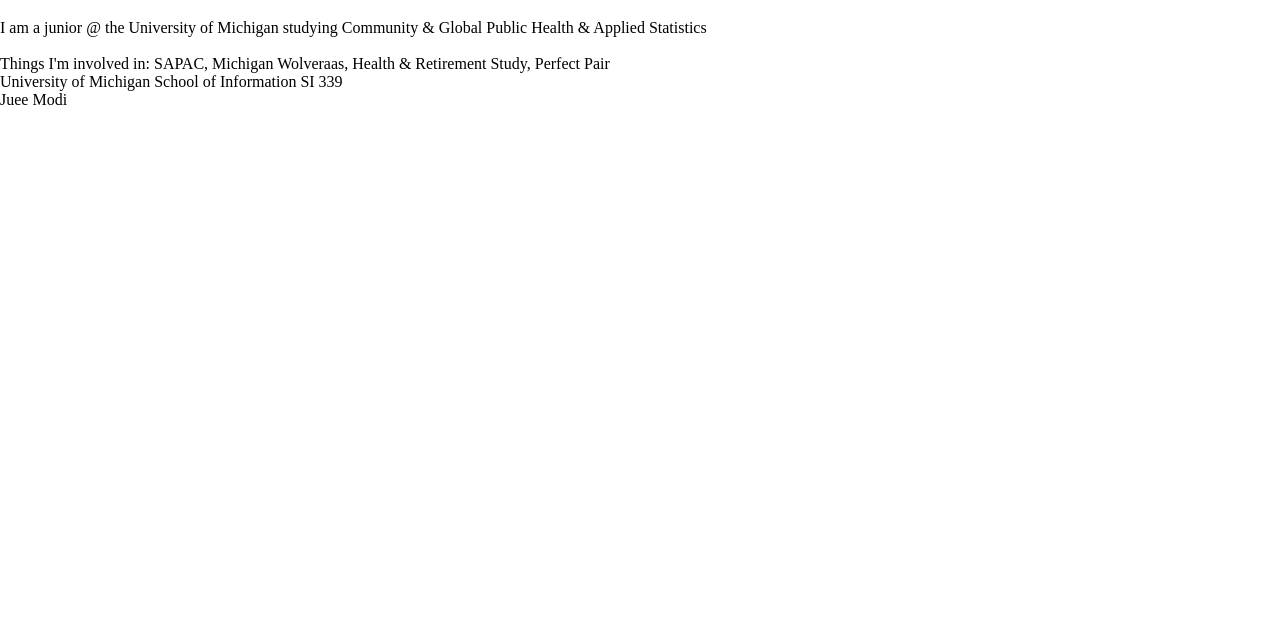
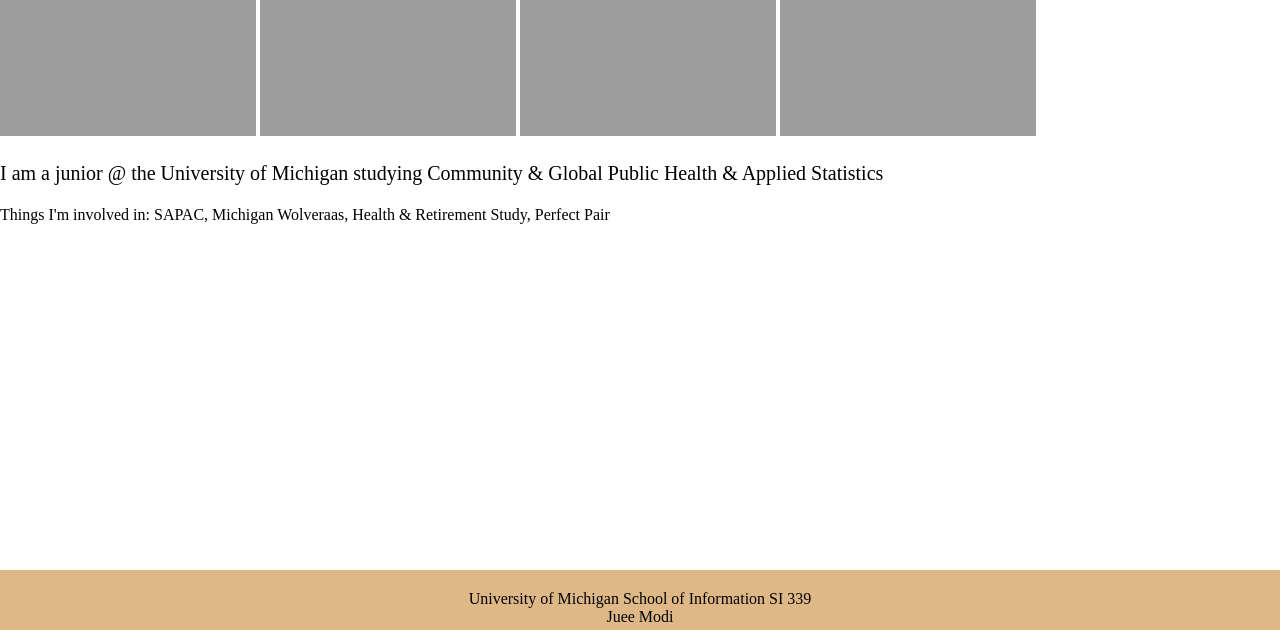
Before and after one commit to jueemodi/si339-finalproject, a plain HTML site: page html/index.html in a window 1280 px wide. Shown: the part 170-800 px from the top of the page. Drawn offline with Linux system fonts and the light colour scheme; the site is published under a folder, as on GitHub Pages, so addresses that start at the root find nothing.

Commit message:
Update index.html

```diff
--- a/html/index.html
+++ b/html/index.html
@@ -5,7 +5,7 @@
   <meta name="viewport" content="width=device-width, initial-scale=1.0">
   <link rel="icon" href="images/favicon.ico">
   <link rel="stylesheet" href="../css/html5reset.css">
-  <link rel="stylesheet" type="text/css" href="/css/style.css">
+  <link rel="stylesheet" type="text/css" href="../css/style.css">
  <title>Juee Modi</title>
 </head>
 <body>
```
